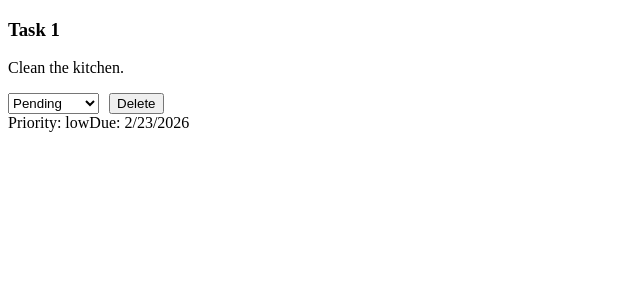
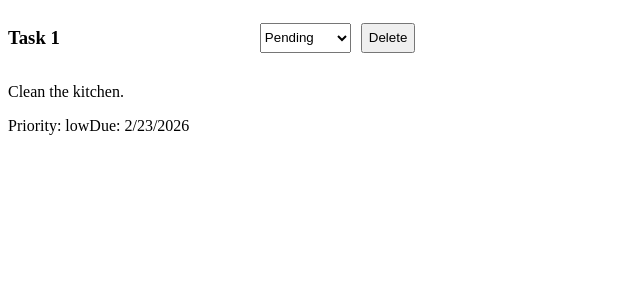
Before and after one commit to ScriptMang/lab9.3, a React (Vite) app: page / in a window 1280 px wide. Shown: the top 300 px of the page, without its empty margins (0-640 px from the left). Built offline with nearby package versions, Linux system fonts and the light colour scheme.

Commit message:
Stylize task-item to look better

```diff
--- a/src/App.css
+++ b/src/App.css
@@ -1,4 +1,12 @@
+#taskContainer {
+    display: flex;
+}
+
 #taskItemOptions {
     display: flex;
-    gap: 10px;
+    column-gap: 10px;
+    height: 30px;
+    width: 150px;
+    align-self: center;
+    margin-left: 200px;
 }
--- a/src/components/TaskItem.tsx
+++ b/src/components/TaskItem.tsx
@@ -7,9 +7,8 @@ function TaskItem({task, onStatusChange, onDelete}: TaskItemProps) {
     return (
         <>
         <div id="taskContainer">
-            <div id="taskDescriptionContainer">
+            <div id="taskTitle">
                 <h3>{task.title}</h3>
-                <p>{task.description}</p>
             </div>
             <div id="taskItemOptions">
                 <select defaultValue={ task.status } onChange={() => {
@@ -24,6 +23,7 @@ function TaskItem({task, onStatusChange, onDelete}: TaskItemProps) {
                 <button onClick = {()=> onDelete(task.id)}>Delete</button>
             </div>
         </div>
+        <p>{task.description}</p>
         <div>
             <span>Priority: {task.priority}</span>
             <span>Due: {task.dueDate}</span>
```
